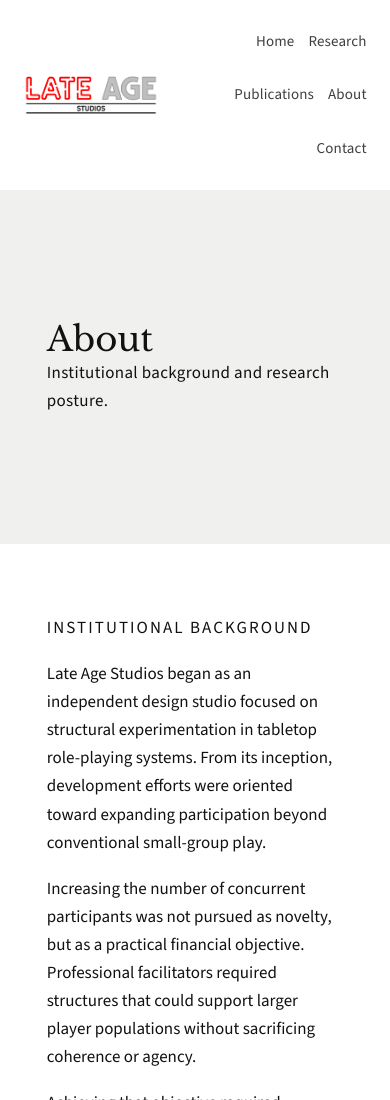
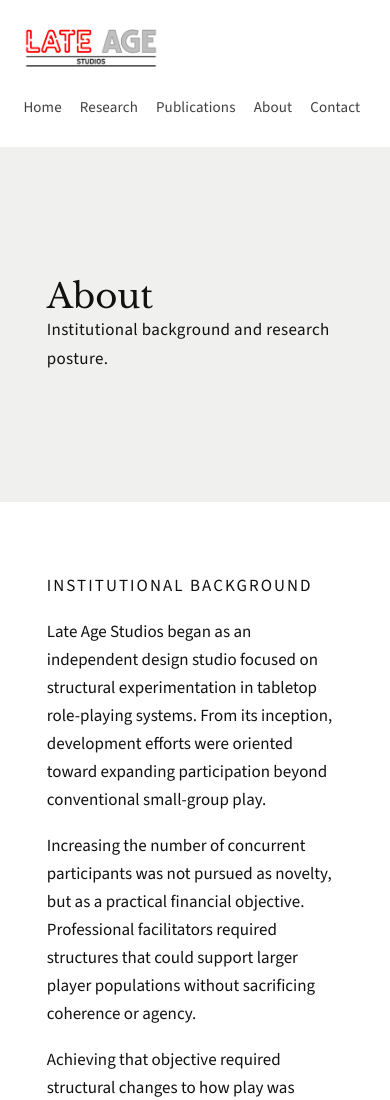
Before and after one commit to lateagestudios/lateagestudios-site, a plain HTML site: page about.html in a window 390 px wide. Shown: the top 1100 px of the page. Drawn offline with nearby package versions, Linux system fonts and the light colour scheme.

Commit message:
Fix Mobile Navigation Layout

```diff
--- a/about.html
+++ b/about.html
@@ -153,6 +153,22 @@
       }
 
       .brand img{ height: 50px; }
+
+      /* Mobile header: stack logo above nav */
+      .topbar{
+        flex-direction: column;
+        align-items: flex-start;
+      }
+
+      /* Mobile nav: let it wrap cleanly */
+      nav{
+        width: 100%;
+        justify-content: flex-start;
+        white-space: normal;
+        gap: 12px 18px;
+      }
+      nav a{ padding: 6px 0; }
+
       main{ padding: 70px var(--gutter) 84px; }
       .container p{ font-size: 17px; line-height: 1.65; }
     }
@@ -260,4 +276,5 @@
     </div>
   </main>
 </body>
+
 </html>
```
